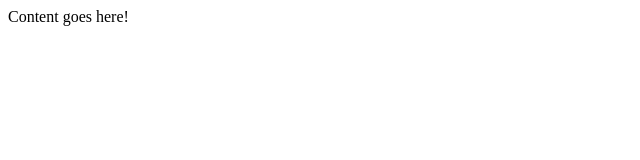
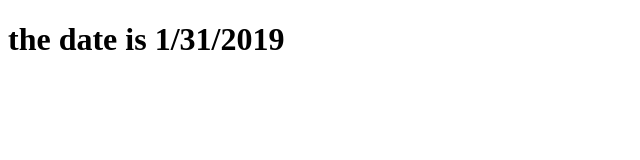
Before and after one commit to mansik786/31classactivity, a plain HTML site: page 31_1_19/index.html in a window 1280 px wide. Shown: the whole page, without its empty margins (0-640 px from the left). Drawn offline with Linux system fonts and the light colour scheme.

Commit message:
//740950

```diff
--- a/31_1_19/index.html
+++ b/31_1_19/index.html
@@ -3,10 +3,11 @@
 <head>
     <meta charset="utf-8" />
     <title>_31_1_19</title>
+    <script src="js/main.js"></script>
     <link href="css/default.css" rel="stylesheet" />
 </head>
-<body>
+<body onload="myFunction()">
     <div>Content goes here!</div>
-    <script src="js/main.js"></script>
+
 </body>
 </html>
--- a/31_1_19/js/main.js
+++ b/31_1_19/js/main.js
@@ -1 +1,6 @@
 // Your code here!
+function myFunction() {
+
+    var cat = new Date();
+    document.body.innerHTML = "<h1> the date is " + (cat.getMonth() + 1) + "/" + cat.getDate() + "/" + cat.getFullYear() + "<h1>"
+}
```
Also changed, not shown: 1 other file.
